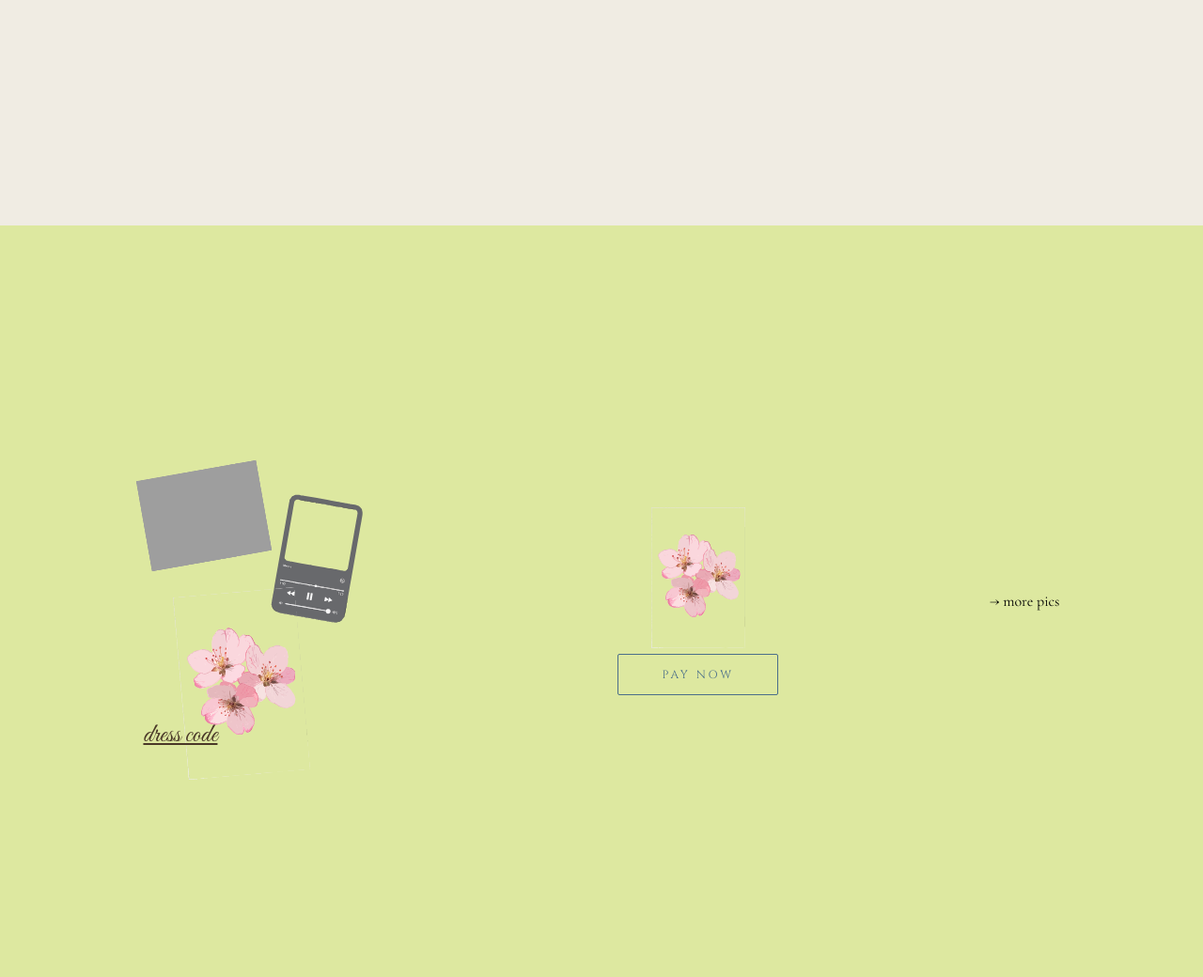
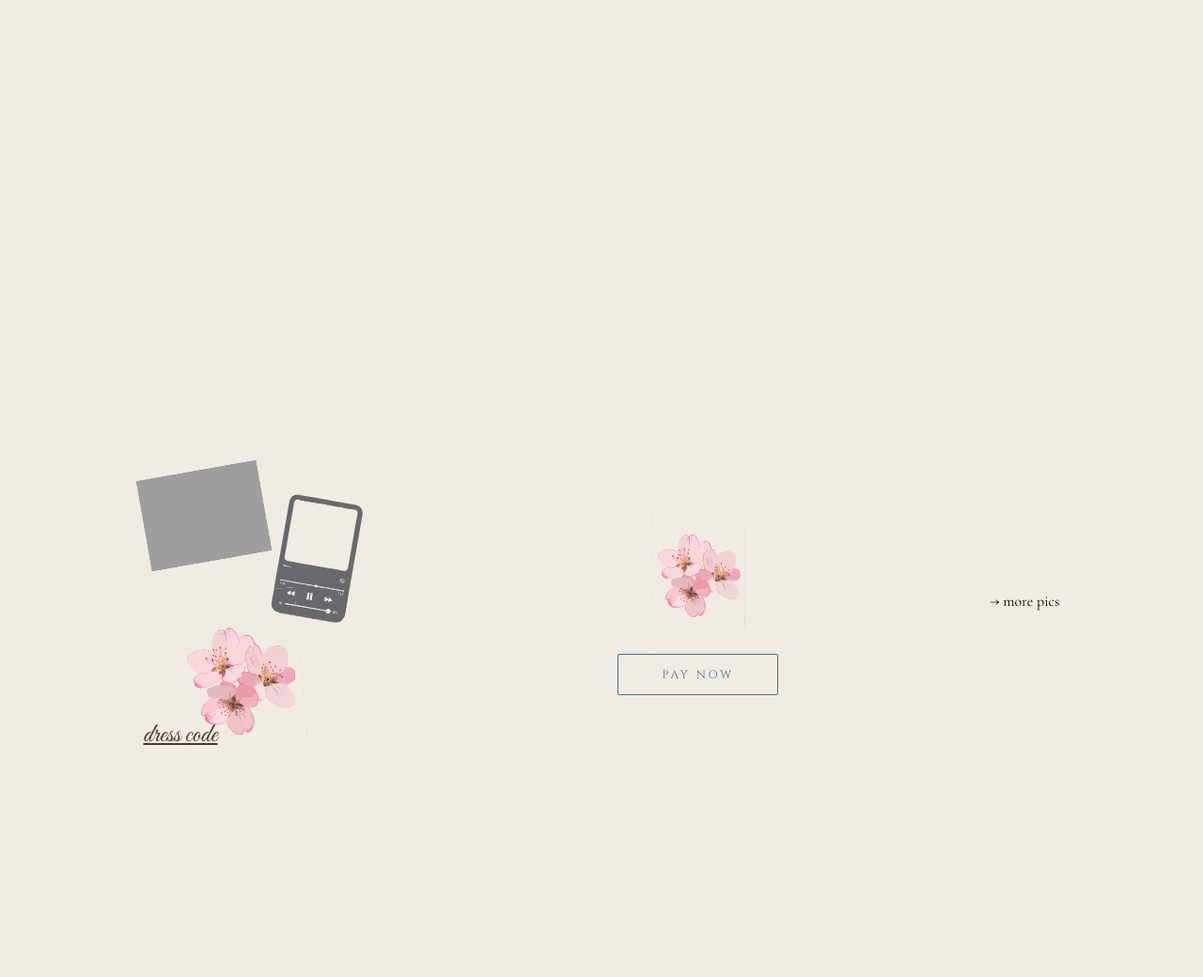
Before and after one commit to saseasuweb/SASE_banquet_2025_2026, a Django app: page / in a window 1280 px wide. Shown: the part 2189-3229 px from the top of the page at 94% size. Run offline with Django 5.2, Linux system fonts and the light colour scheme; grey boxes are pictures that could not be loaded.

Commit message:
background

```diff
--- a/templates/banquet/index.html
+++ b/templates/banquet/index.html
@@ -481,7 +481,7 @@
 <section class="details-section" id="details">
     <style>
         .details-section {
-            background: #dde8a0;
+            background: #f0ece3;
             min-height: 100vh;
             display: flex;
             align-items: center;
```
